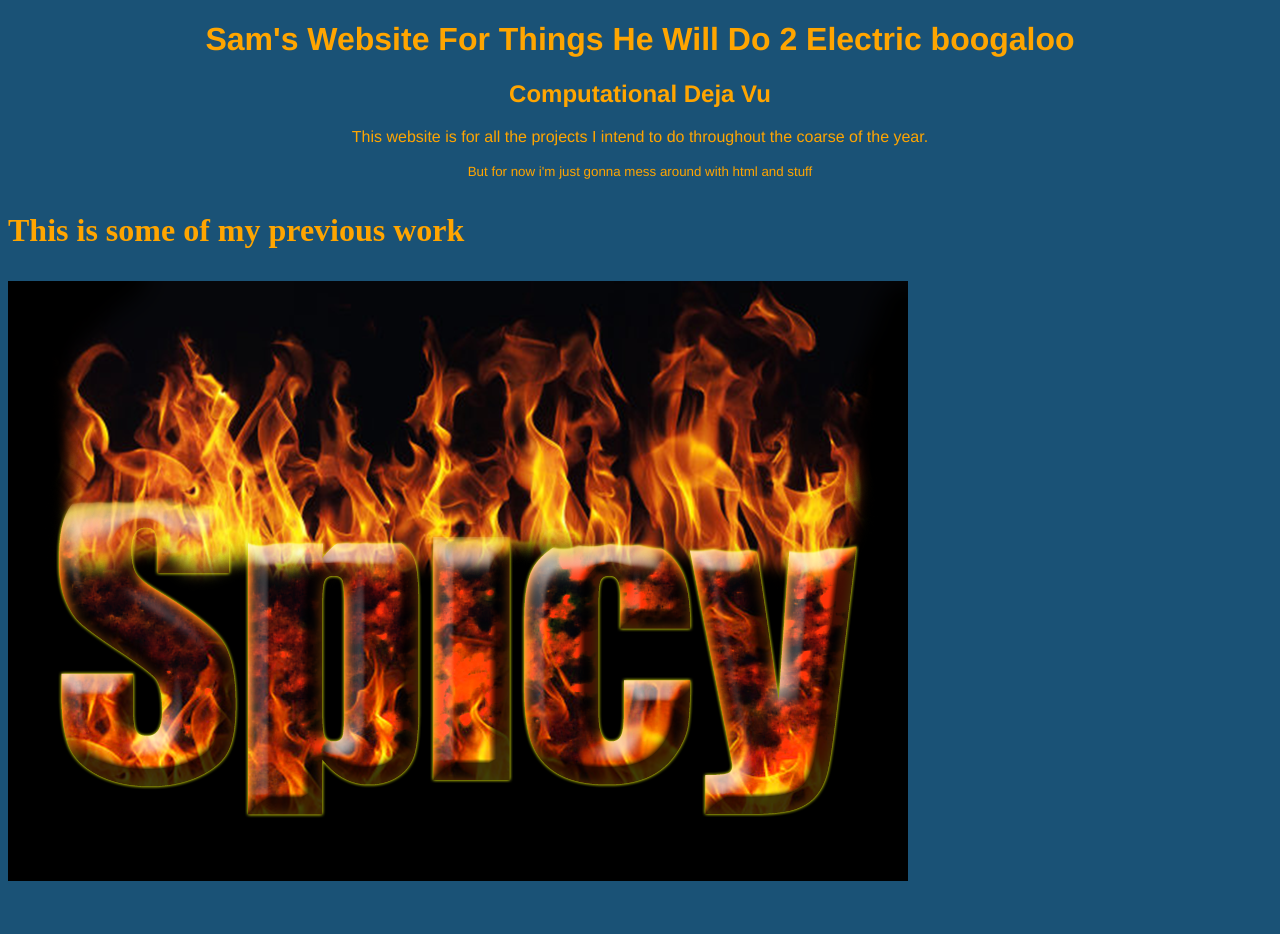
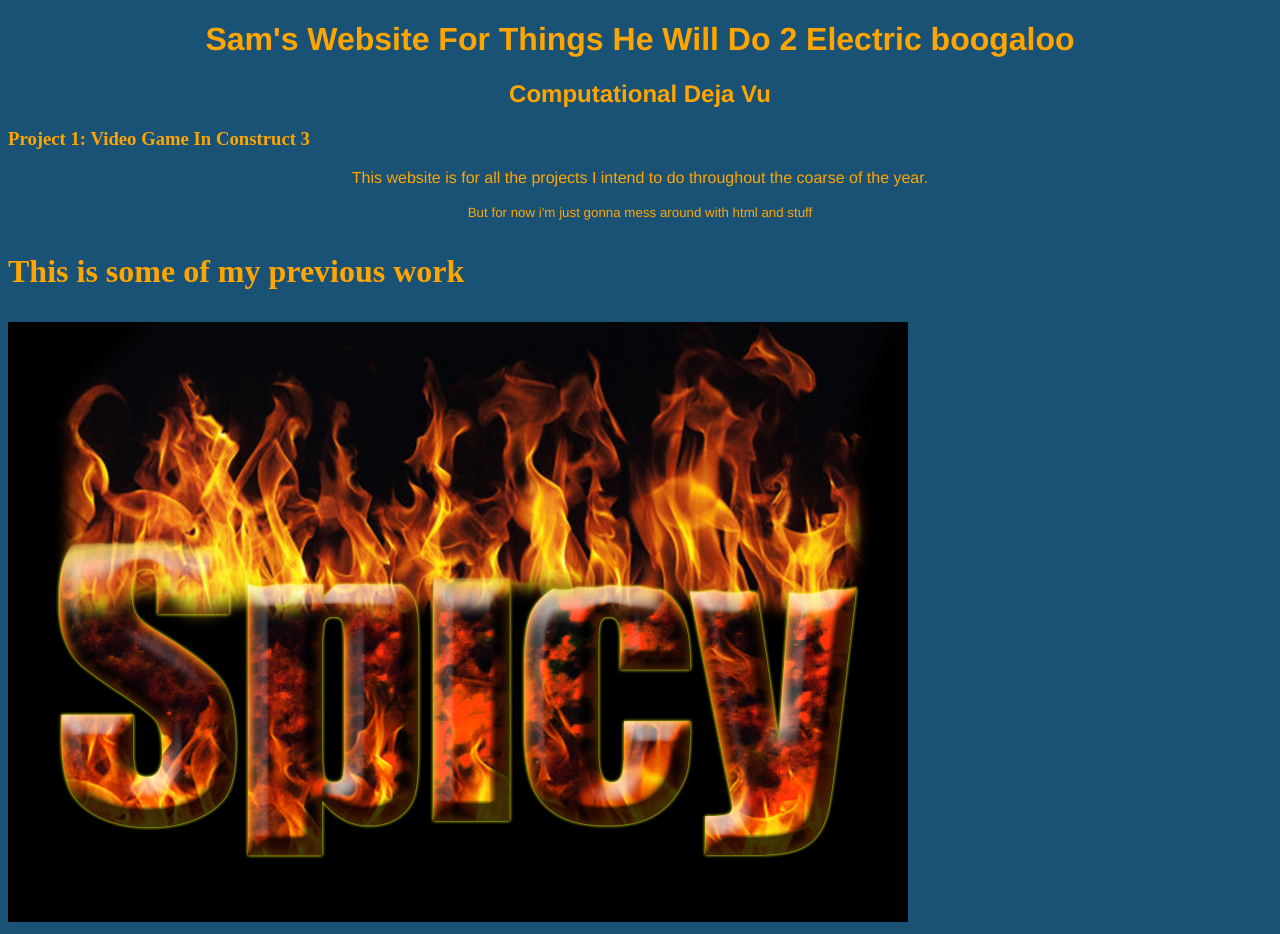
Before and after one commit to Sam-Lyons-Whitney/Sam-Lyons-Whitney.github.io, a plain HTML site: page index.html in a window 1280 px wide. Before the commit the page ends 893 px from the top, so only its background shows below. Drawn offline with Linux system fonts and the light colour scheme.

Commit message:
Update index.html

```diff
--- a/index.html
+++ b/index.html
@@ -12,6 +12,8 @@
 
 <h2>Computational Deja Vu</h2>
 
+<h3>Project 1: Video Game In Construct 3</h3>
+
 <p>This website is for all the projects I intend to do throughout the coarse of the year.</p>
 
 <p><small>But for now i'm just gonna mess around with html and stuff</small></p>
```
